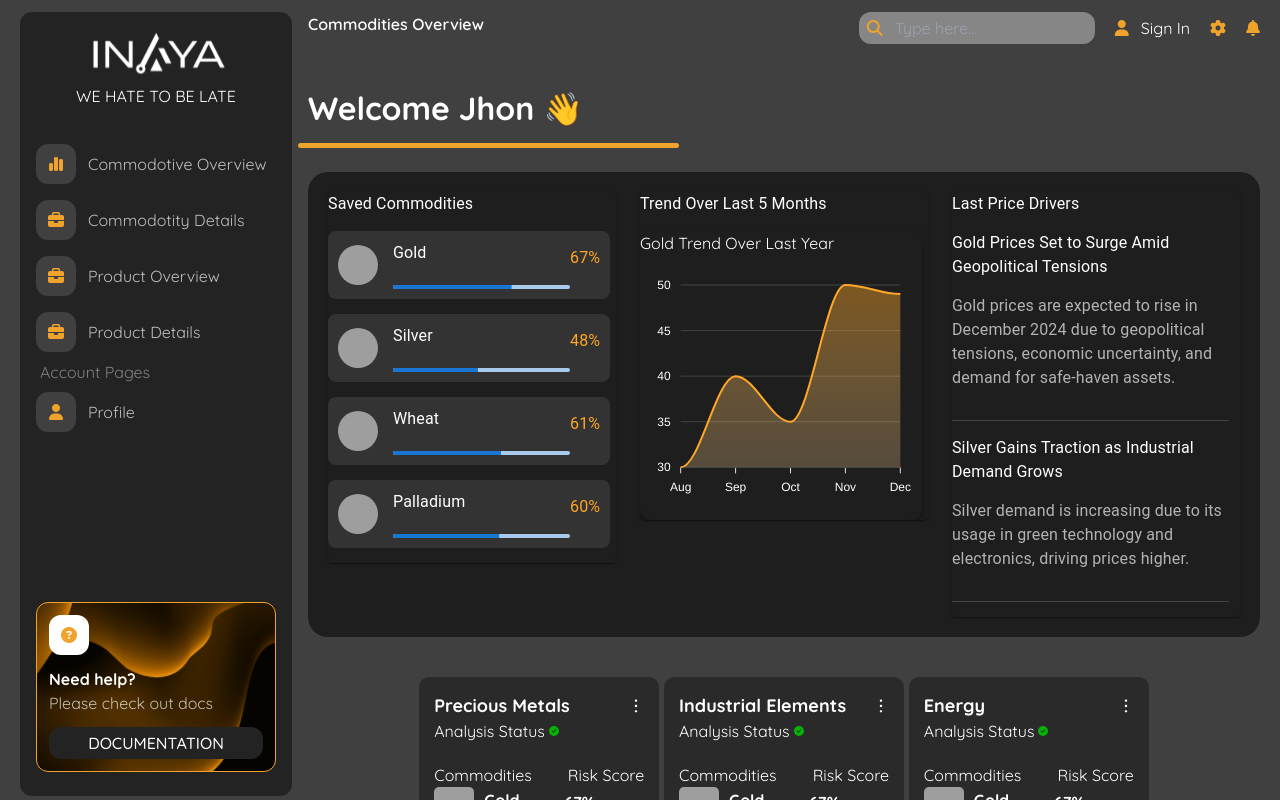
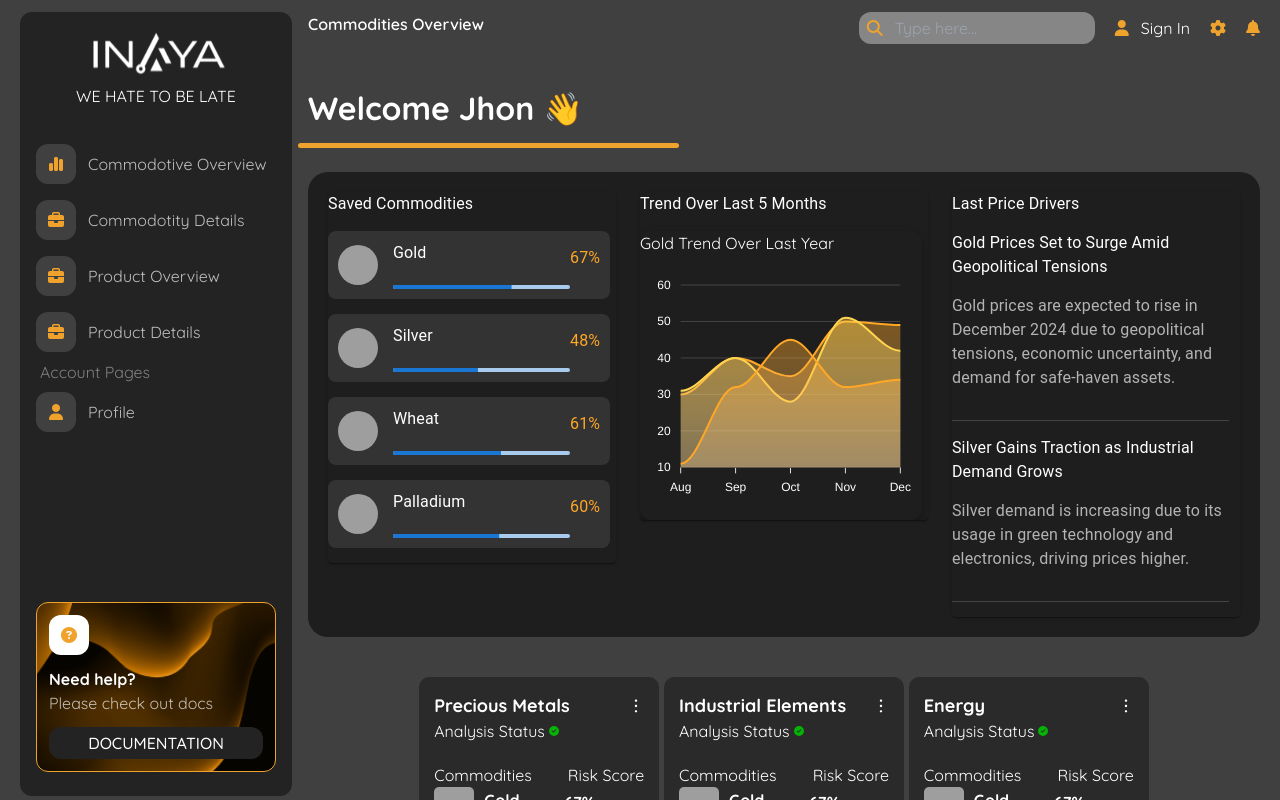
Before and after one commit to malir2/Inaya-web, a React (Vite) app: page / in a window 1280 px wide. Shown: the top 800 px of the page. Built offline with nearby package versions, Linux system fonts and the light colour scheme; grey boxes are pictures that could not be loaded.

Commit message:
Refactor chart data structure in FirstRow component for multi-series support

```diff
--- a/src/components/FirstRow.tsx
+++ b/src/components/FirstRow.tsx
@@ -32,12 +32,20 @@ const priceDrivers = [
 
 const FirstRow = () => {
     const [selectedCommodity, setSelectedCommodity] = useState<Commodity>(commoditiesData[0]);
-    const [chartData, setChartData] = useState<number[]>([30, 40, 35, 50, 49]);
+    const [chartData, setChartData] = useState<number[][]>([
+        [30, 40, 35, 50, 49],
+        [31, 40, 28, 51, 42],
+        [11, 32, 45, 32, 34]
+    ]);
 
     const handleCommodityClick = (commodity: Commodity) => {
         setSelectedCommodity(commodity);
         // Set random data for each commodity for the last 5 months
-        const randomData = Array.from({ length: 5 }, () => Math.floor(Math.random() * 100));
+        const randomData = [
+            Array.from({ length: 5 }, () => Math.floor(Math.random() * 100)),
+            Array.from({ length: 5 }, () => Math.floor(Math.random() * 100)),
+            Array.from({ length: 5 }, () => Math.floor(Math.random() * 100))
+        ];
         setChartData(randomData);
     };
 
--- a/src/components/trend_over_chart.tsx
+++ b/src/components/trend_over_chart.tsx
@@ -9,7 +9,7 @@ interface Commodity {
 
 interface TrendOverLastYearProps {
     commodity: Commodity;
-    chartData: number[];
+    chartData: number[][];
 }
 
 const TrendOverLastYear = ({ commodity, chartData }: TrendOverLastYearProps) => {
@@ -62,7 +62,15 @@ const TrendOverLastYear = ({ commodity, chartData }: TrendOverLastYearProps) =>
     const chartSeries = [
         {
             name: "Value",
-            data: chartData,
+            data: chartData[0],
+        },
+        {
+            name: "Series1",
+            data: chartData[1],
+        },
+        {
+            name: "Series2",
+            data: chartData[2],
         }
     ];
 
```
